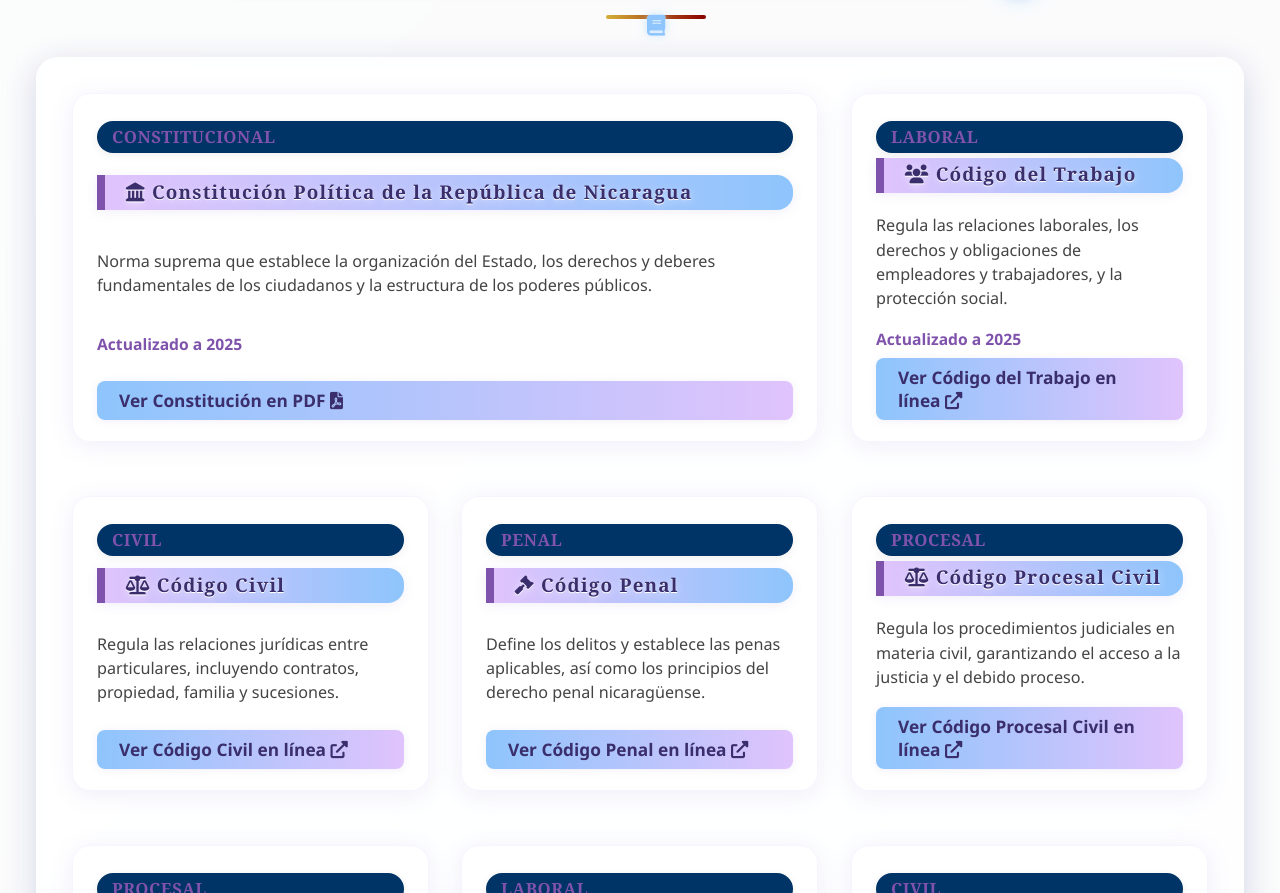
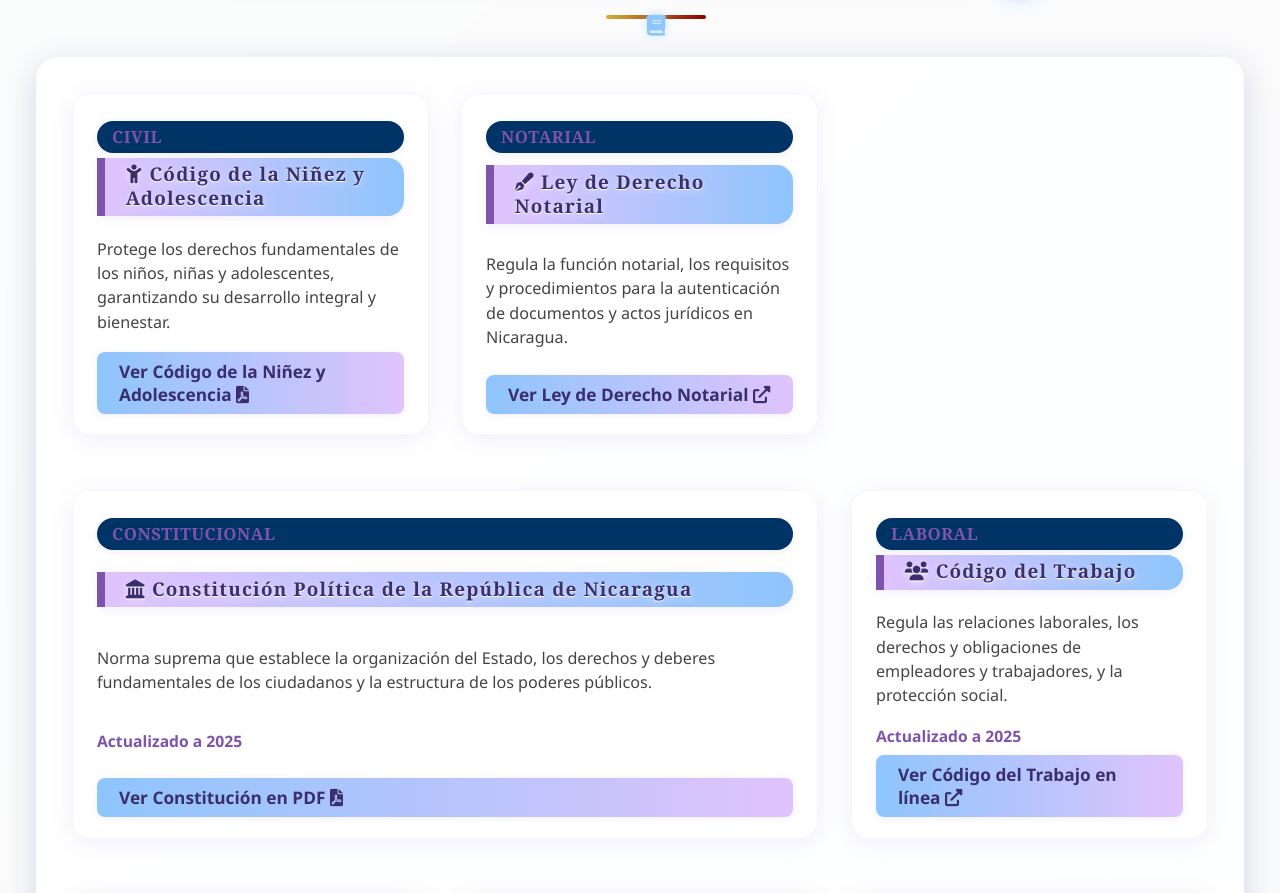
Before and after one commit to cristopher281/Biblioteca-UML, a plain HTML site: page index.html in a window 1280 px wide. Shown: the part 909-1802 px from the top of the page. Drawn offline with Linux system fonts and the light colour scheme.

Commit message:
Agregar artículos sobre el Código de la Niñez y Adolescencia y la Ley de Derecho Notarial en la sección de leyes relevantes

```diff
--- a/index.html
+++ b/index.html
@@ -1136,6 +1136,18 @@
     <div class="leyes-relevantes-wrapper">
     <section class="periodico-section leyes-importantes-oculta" id="leyesImportantesSection">
             <div class="periodico-grid">
+                <article class="periodico-noticia">
+                    <div class="periodico-categoria">Civil</div>
+                    <h3 class="periodico-titulo"><i class="fas fa-child"></i> Código de la Niñez y Adolescencia</h3>
+                    <p class="periodico-resumen">Protege los derechos fundamentales de los niños, niñas y adolescentes, garantizando su desarrollo integral y bienestar.</p>
+                    <a href="https://share.google/PWNChOFm9iNHYkQ4S" target="_blank" rel="noopener" class="periodico-link">Ver Código de la Niñez y Adolescencia <i class="fas fa-file-pdf"></i></a>
+                </article>
+                <article class="periodico-noticia">
+                    <div class="periodico-categoria">Notarial</div>
+                    <h3 class="periodico-titulo"><i class="fas fa-pen-fancy"></i> Ley de Derecho Notarial</h3>
+                    <p class="periodico-resumen">Regula la función notarial, los requisitos y procedimientos para la autenticación de documentos y actos jurídicos en Nicaragua.</p>
+                    <a href="http://legislacion.asamblea.gob.ni/normaweb.nsf/9e314815a08d4a6206257265005d21f9/bf20230a44cce90e06257d400064baa7?OpenDocument" target="_blank" rel="noopener" class="periodico-link">Ver Ley de Derecho Notarial <i class="fas fa-external-link-alt"></i></a>
+                </article>
                 <article class="periodico-noticia periodico-destacada">
                     <div class="periodico-categoria">Constitucional</div>
                     <h3 class="periodico-titulo"><i class="fas fa-landmark"></i> Constitución Política de la República de Nicaragua</h3>
```
